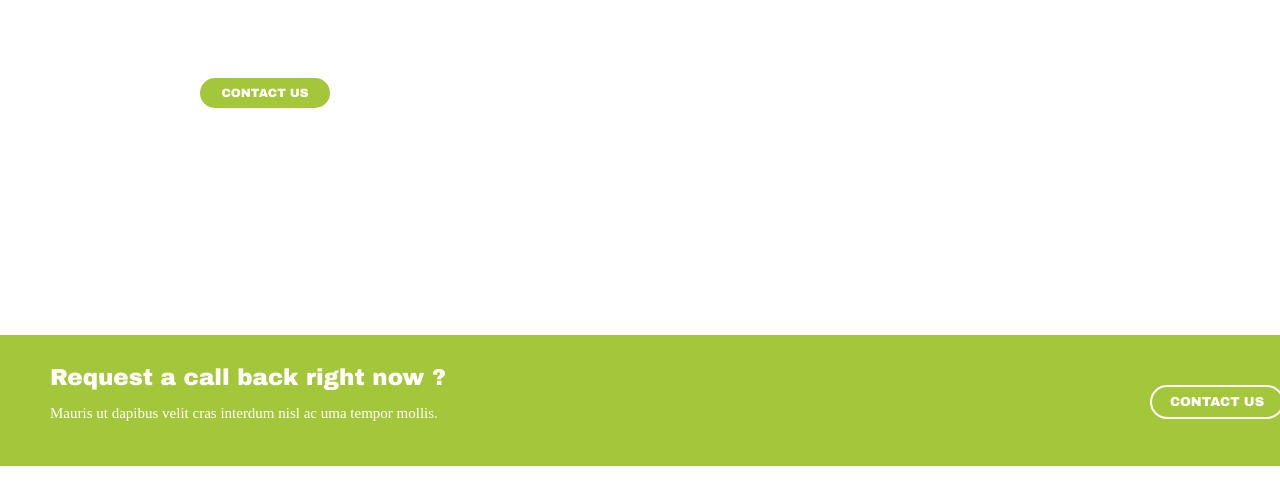
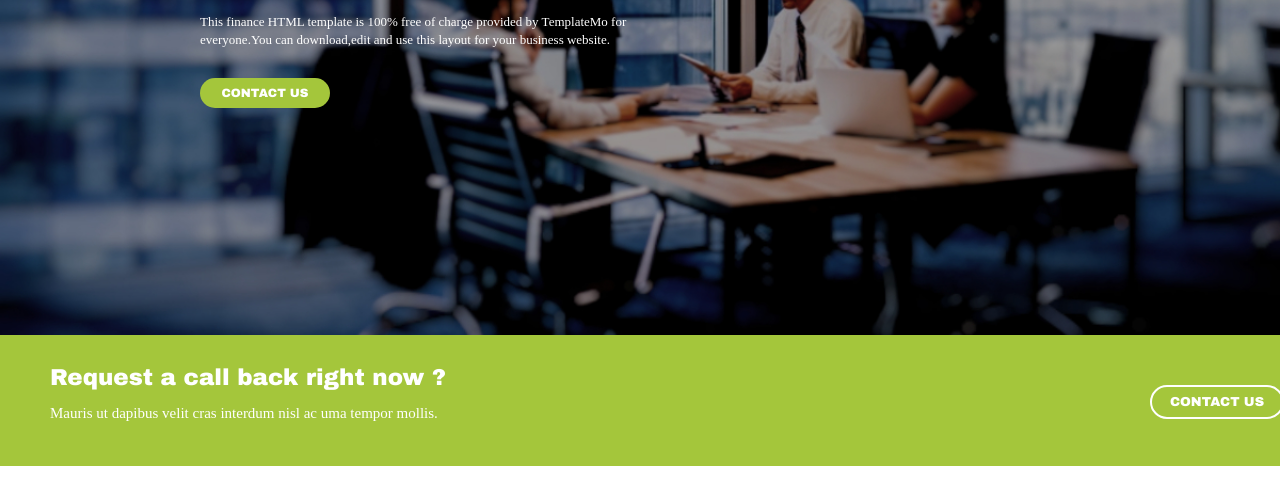
Before and after one commit to Revan0402/FinanceBusiness, a plain HTML site: page index.html in a window 1280 px wide. Shown: the part 305-800 px from the top of the page. Drawn offline with Linux system fonts and the light colour scheme.

Commit message:
Update style.css

```diff
--- a/css/style.css
+++ b/css/style.css
@@ -14,7 +14,7 @@ body{
 .image{
     width: 100%;
     height: 80%;
-    background: url(../image/office10.jpg.);
+    background: url(../image/office10.jpg);
     background-repeat: no-repeat;
     background-size: 100%;
     background-position: 50%;
```
